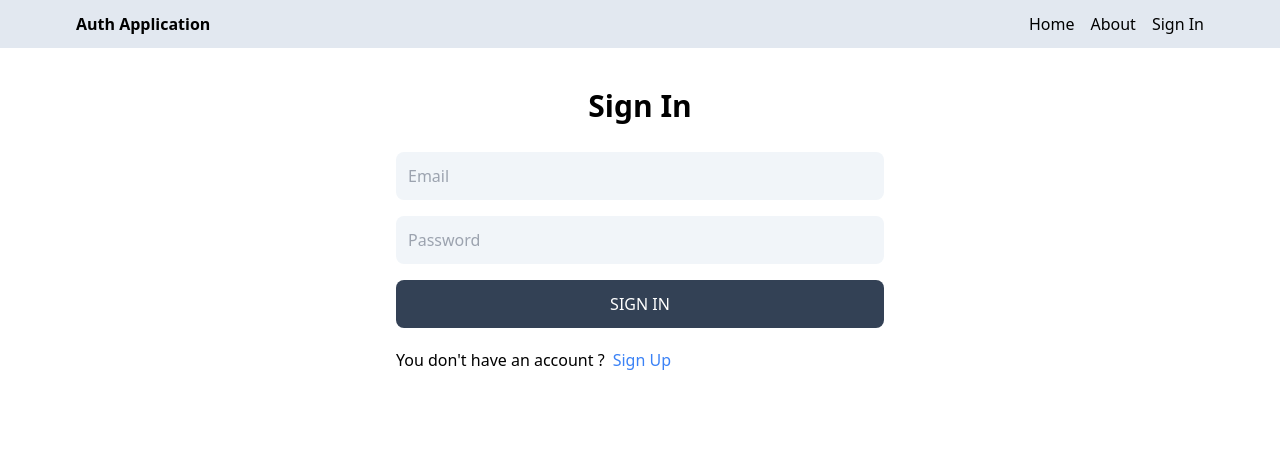
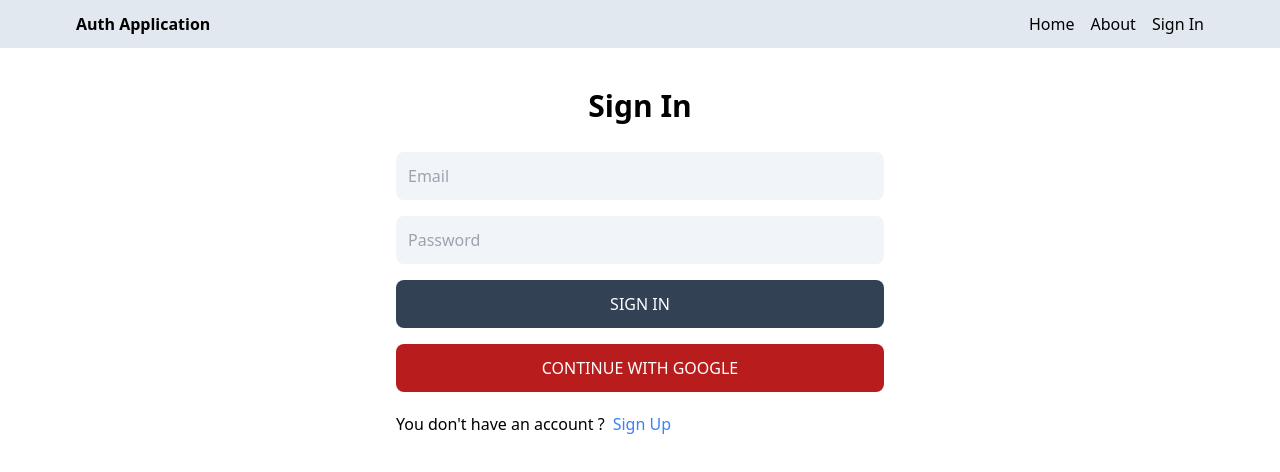
Before and after one commit to donnymboma01/mern-auth-client, a React (Vite) app: page /sign-in in a window 1280 px wide. Shown: the top 472 px of the page. Built offline with nearby package versions, Linux system fonts and the light colour scheme.

Commit message:
feat: authentication with google

```diff
--- a/package.json
+++ b/package.json
@@ -11,6 +11,7 @@
   },
   "dependencies": {
     "@reduxjs/toolkit": "^1.9.6",
+    "firebase": "^10.4.0",
     "react": "^18.2.0",
     "react-dom": "^18.2.0",
     "react-redux": "^8.1.2",
--- /dev/null
+++ b/src/components/Oauth.jsx
@@ -0,0 +1,29 @@
+/* eslint-disable no-unused-vars */
+import React from "react";
+import { GoogleAuthProvider, signInWithPopup, getAuth } from "@firebase/auth";
+import { app } from "../firebase";
+
+function Oauth() {
+  const handleGoogleClick = async () => {
+    try {
+      const provider = new GoogleAuthProvider();
+      const auth = getAuth(app);
+      const result = await signInWithPopup(auth, provider);
+      console.log(result);
+    } catch (error) {
+      console.log("could not login with google");
+    }
+  };
+
+  return (
+    <button
+      type="button"
+      className="bg-red-700 text-white rounded-lg p-3 uppercase hover:opacity-95"
+      onClick={handleGoogleClick}
+    >
+      Continue with Google
+    </button>
+  );
+}
+
+export default Oauth;
--- /dev/null
+++ b/src/firebase.js
@@ -0,0 +1,17 @@
+// Import the functions you need from the SDKs you need
+import { initializeApp } from "firebase/app";
+// TODO: Add SDKs for Firebase products that you want to use
+// https://firebase.google.com/docs/web/setup#available-libraries
+
+// Your web app's Firebase configuration
+const firebaseConfig = {
+  apiKey: import.meta.env.VITE_FIREBASE_API_KEY ,
+  authDomain: "mern-oauth-fca59.firebaseapp.com",
+  projectId: "mern-oauth-fca59",
+  storageBucket: "mern-oauth-fca59.appspot.com",
+  messagingSenderId: "821290469976",
+  appId: "1:821290469976:web:805545f6970e6e6821d82d"
+};
+
+// Initialize Firebase
+export const app = initializeApp(firebaseConfig);
--- a/src/pages/SignIn.jsx
+++ b/src/pages/SignIn.jsx
@@ -8,6 +8,7 @@
   signinFailure,
 } from "../redux/user/userSlice";
 import { useDispatch, useSelector } from "react-redux";
+import Oauth from "../components/Oauth";
 
 function SignIn() {
   const [formData, setFormData] = useState({});
@@ -82,6 +83,7 @@
         >
           {loading ? "Loading" : "Sign In"}
         </button>
+        <Oauth />
       </form>
       <div className="flex gap-2 mt-5">
         <p>You don't have an account ?</p>
--- a/src/pages/SignUp.jsx
+++ b/src/pages/SignUp.jsx
@@ -1,6 +1,7 @@
 /* eslint-disable no-unused-vars */
 import React, { useState } from "react";
 import { Link, useNavigate } from "react-router-dom";
+import Oauth from "../components/Oauth";
 
 function SignUp() {
   const [formData, setFormData] = useState({});
@@ -74,6 +75,7 @@
         >
           {loading ? "Loading" : "Sign Up"}
         </button>
+        <Oauth />
       </form>
       <div className="flex gap-2 mt-5">
         <p>Have an account ?</p>
```
Also changed, not shown: 2 other files (tests, documents, lock files or other folders).
